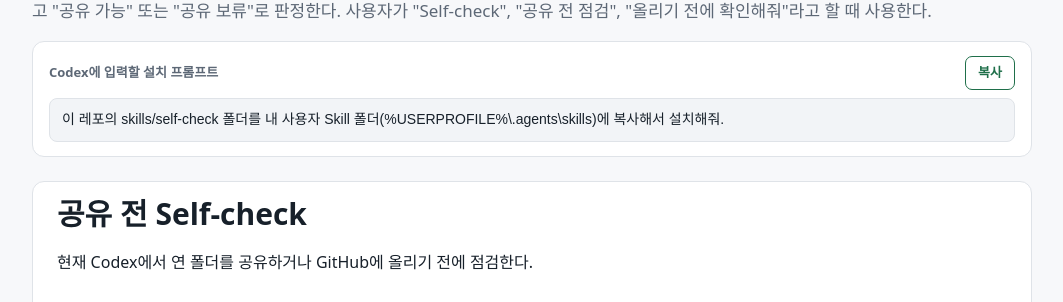
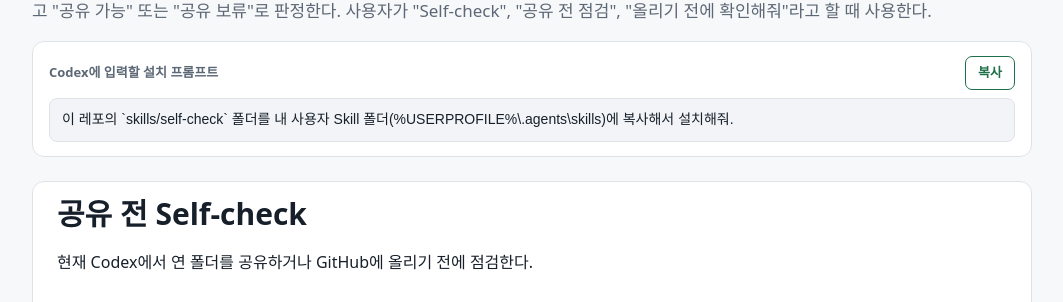
Before and after one commit to cfcf26/skbiopharm-codex-instructor, a Jekyll site: the page built from skills/self-check/SKILL.md, in a window 1280 px wide. Shown: the part 156-458 px from the top of the page, without its empty margins (108-1171 px from the left). Built offline with Jekyll 4.4.1, drawn with Linux system fonts in a browser that asks for light colours; our own code applies the rules of GitHub Pages for plain Markdown files.

Commit message:
Skill 페이지 보안 보완: 제목·설명 이스케이프, CSP, 설치 프롬프트 경로 검증
Co-Authored-By: Claude Opus 5.5 <noreply@anthropic.com>

```diff
--- a/_layouts/skill.html
+++ b/_layouts/skill.html
@@ -3,19 +3,26 @@
 <head>
 <meta charset="utf-8">
 <meta name="viewport" content="width=device-width, initial-scale=1">
+<meta http-equiv="Content-Security-Policy" content="default-src 'self'; script-src 'self'; style-src 'self'; img-src 'self' data:; object-src 'none'; base-uri 'none'; form-action 'none'">
 {%- assign parts = page.path | split: "/" -%}
 {%- assign dir = page.path | remove: "/SKILL.md" -%}
-<title>{{ page.title | default: parts[-2] }} · Skill</title>
+<title>{{ page.title | default: parts[-2] | escape }} · Skill</title>
 <link rel="stylesheet" href="{{ '/assets/style.css' | relative_url }}">
 </head>
 <body>
 <main class="wrap">
   <p class="crumb"><a href="{{ '/' | relative_url }}">← Skill 목록</a></p>
-  <h1>{{ page.title | default: parts[-2] }}</h1>
-  {%- if page.description %}<p class="lead">{{ page.description }}</p>{% endif %}
+  <h1>{{ page.title | default: parts[-2] | escape }}</h1>
+  {%- if page.description %}<p class="lead">{{ page.description | escape }}</p>{% endif %}
+  {%- assign bad = false -%}
+  {%- if dir contains " " or dir contains "`" or dir contains ".." or dir contains "\\" -%}{%- assign bad = true -%}{%- endif -%}
   <section class="install">
-    <div class="install-head"><span>Codex에 입력할 설치 프롬프트</span><button class="copy" type="button">복사</button></div>
-    <pre class="prompt">이 레포의 {{ dir }} 폴더를 내 사용자 Skill 폴더(%USERPROFILE%\.agents\skills)에 복사해서 설치해줘.</pre>
+    <div class="install-head"><span>Codex에 입력할 설치 프롬프트</span>{% unless bad %}<button class="copy" type="button">복사</button>{% endunless %}</div>
+    {%- if bad %}
+    <p class="lead">폴더 이름에 쓸 수 없는 문자가 있어 설치 프롬프트를 만들지 않았습니다. 강사에게 알려 주세요.</p>
+    {%- else %}
+    <pre class="prompt">이 레포의 `{{ dir | escape }}` 폴더를 내 사용자 Skill 폴더(%USERPROFILE%\.agents\skills)에 복사해서 설치해줘.</pre>
+    {%- endif %}
   </section>
   <article class="skill-body">{{ content }}</article>
 </main>
--- a/index.html
+++ b/index.html
@@ -3,6 +3,7 @@
 <head>
 <meta charset="utf-8">
 <meta name="viewport" content="width=device-width, initial-scale=1">
+<meta http-equiv="Content-Security-Policy" content="default-src 'self'; script-src 'self' 'unsafe-inline'; style-src 'self'; img-src 'self' data:; object-src 'none'; base-uri 'none'; form-action 'none'">
 <title>Codex 실습 Skill 모음</title>
 <link rel="stylesheet" href="assets/style.css">
 </head>
```
Also changed, not shown: other parts of index.html (+4 -1 lines).
